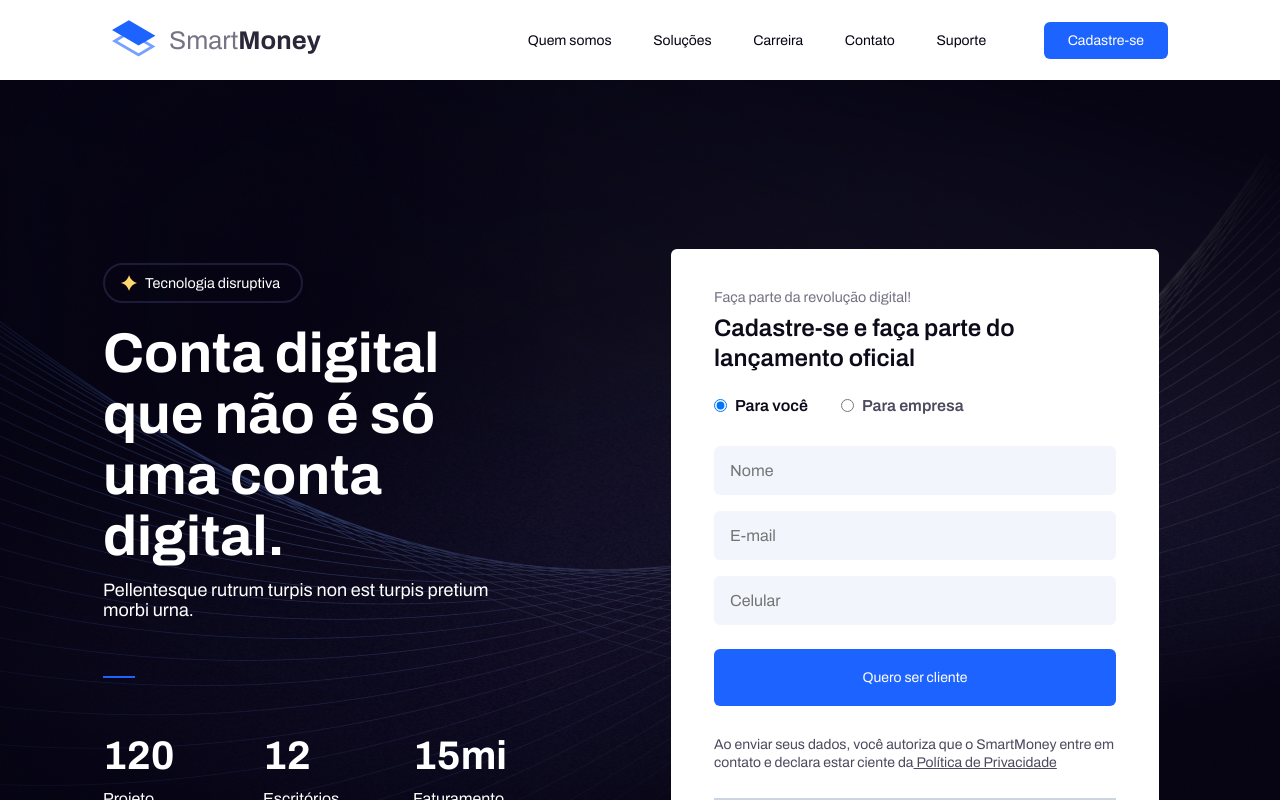
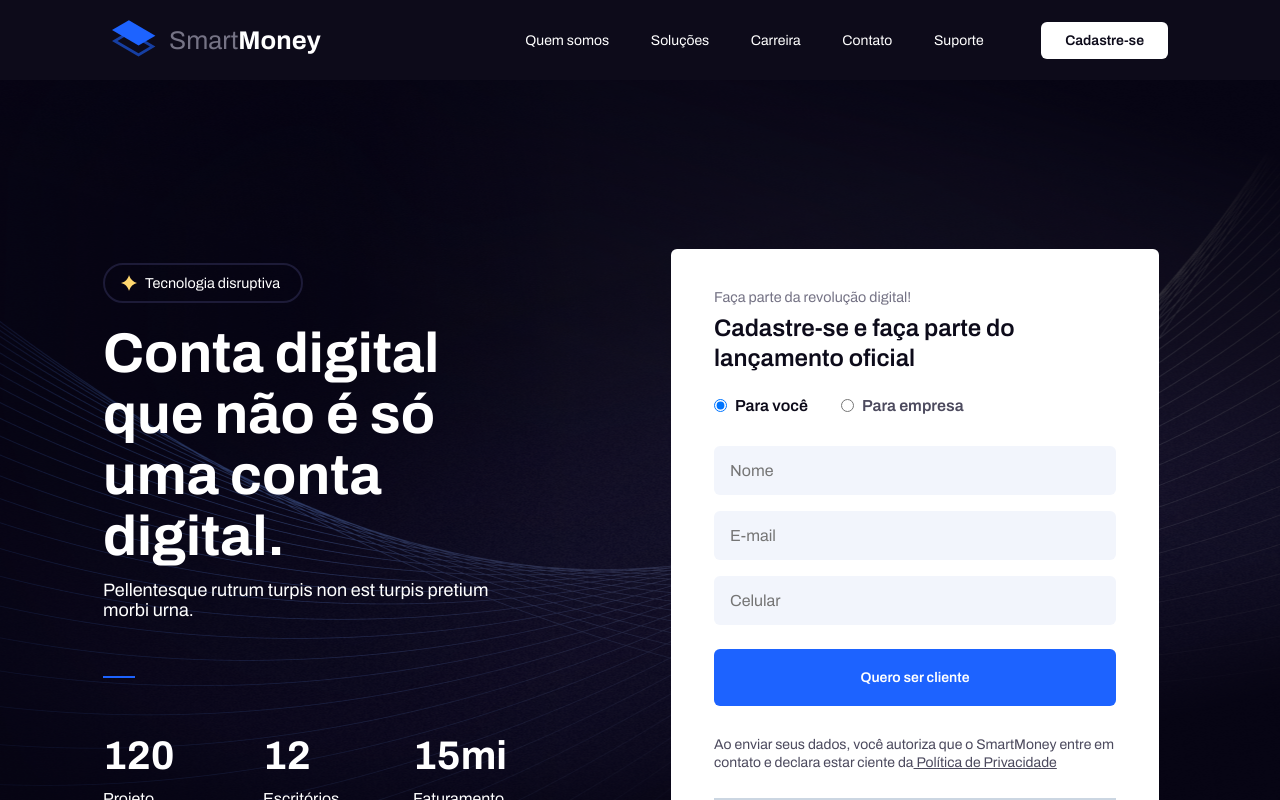
Before and after one commit to Thiagosmp/insany-challenge, a Next.js app in the folder insany-challenge/: page / in a window 1280 px wide. Shown: the top 800 px of the page. Built offline with nearby package versions, Linux system fonts and the light colour scheme.

Commit message:
Ajuste na transição do header e no style

```diff
--- a/insany-challenge/src/components/Button/styles.ts
+++ b/insany-challenge/src/components/Button/styles.ts
@@ -7,6 +7,7 @@ export const ButtonStyled = styled.button`
   border-radius: 6px;
   border: none;
   font-size: 0.875rem;
+  font-weight: 600;
   cursor: pointer;
   position: relative;
   overflow: hidden;
--- a/insany-challenge/src/components/Header/Header.tsx
+++ b/insany-challenge/src/components/Header/Header.tsx
@@ -8,15 +8,12 @@ import Button from '../Button/Button';
 import Link from 'next/link';
 
 const Header = () => {
-  const [isScrolled, setIsScrolled] = useState(false);
   const [isSticky, setIsSticky] = useState(false);
 
   const handleScroll = () => {
     if (window.scrollY > 800) {
-      setIsScrolled(true);
       setIsSticky(true);
     } else {
-      setIsScrolled(false);
       setIsSticky(false);
     }
   };
@@ -26,26 +23,24 @@ const Header = () => {
     return () => window.removeEventListener('scroll', handleScroll);
   }, []);
 
-
   return (
     <motion.header
-      initial={{ backgroundColor: '#fff', position: 'relative' }}
+      initial={{ position: 'relative' }}
       animate={{
-        backgroundColor: isScrolled ? '#fff' : '#fff',
         position: isSticky ? 'sticky' : 'relative',
         top: isSticky ? 0 : 'auto',
         zIndex: 1000,
       }}
       transition={{ duration: 0.3 }}
     >
-      <HeaderStyled>
-        <Logo>
+      <HeaderStyled isSticky={!isSticky}>
+        <Logo isSticky={!isSticky} >
           <Link href="/">
             <Image src="/icons/logo.svg" alt="logo" width={44} height={36.5} />
           </Link>
           <span>Smart<span className="bold">Money</span></span>
         </Logo>
-        <NavLinks>
+        <NavLinks isSticky={!isSticky}>
           <Link href="/">Quem somos</Link>
           <Link href="/">Soluções</Link>
           <Link href="/">Carreira</Link>
--- a/insany-challenge/src/components/Header/styles.ts
+++ b/insany-challenge/src/components/Header/styles.ts
@@ -1,40 +1,42 @@
 import styled from "styled-components";
 
-export const HeaderStyled = styled.header`
+export const HeaderStyled = styled.header<{ isSticky: boolean }>`
   display: flex;
   justify-content: space-between;
   align-items: center;
-  background-color: ${(props) => props.theme.colors.background};
-  /* background-color: ${(props) => props.theme.colors.neutralDark800}; */
+  background-color: ${(props) => props.isSticky ? props.theme.colors.neutralDark700 : props.theme.colors.background};
   height: 80px;
   padding: 0 7rem;
+  position: ${(props) => (props.isSticky ? "sticky" : "relative")};
+  top: ${(props) => (props.isSticky ? "0" : "auto")};
+  z-index: 1000;
 `;
 
-export const Logo = styled.div`
+export const Logo = styled.div<{ isSticky: boolean }>`
   display: flex;
   align-items: center;
   gap: 13px;
 
   span {
     font-size: 1.6rem;
-    color: ${(props) => props.theme.colors.neutralDark50};
+    color: ${(props) => props.isSticky ? props.theme.colors.neutralDark50 : props.theme.colors.neutralDark50};
   }
 
   .bold {
     font-weight: bold;
     font-size: 1.6rem;
-    color: ${(props) => props.theme.colors.neutralDark400};
+    color: ${(props) => props.isSticky ? props.theme.colors.white : props.theme.colors.neutralDark400};
   }
 `;
 
-export const NavLinks = styled.div`
+export const NavLinks = styled.div<{ isSticky: boolean }>`
   display: flex;
   align-items: center;
   gap: 2.6rem;
 
   a {
     text-decoration: none;
-    color: ${(props) => props.theme.colors.neutralDark800};
+    color: ${(props) => props.isSticky ? props.theme.colors.white : props.theme.colors.neutralDark800};
     font-size: 0.875rem;
 
     &:hover {
@@ -44,5 +46,13 @@ export const NavLinks = styled.div`
 
   button {
     margin-left: 1rem;
+    background-color: ${(props) => props.isSticky ? props.theme.colors.white : props.theme.colors.primary};
+    color: ${(props) => props.isSticky ? props.theme.colors.neutralDark700 : props.theme.colors.white};
+
+    &:hover {
+      background-color: ${(props) => props.isSticky ? props.theme.colors.neutralGray01 : props.theme.colors.primaryDark};
+      color: ${(props) => props.isSticky ? props.theme.colors.primary : props.theme.colors.white};
+      background-image: radial-gradient(circle, rgba(255, 255, 255, 0.2) 30%, rgba(255, 255, 255, 0) 80%);
+    }
   }
 `;
```
